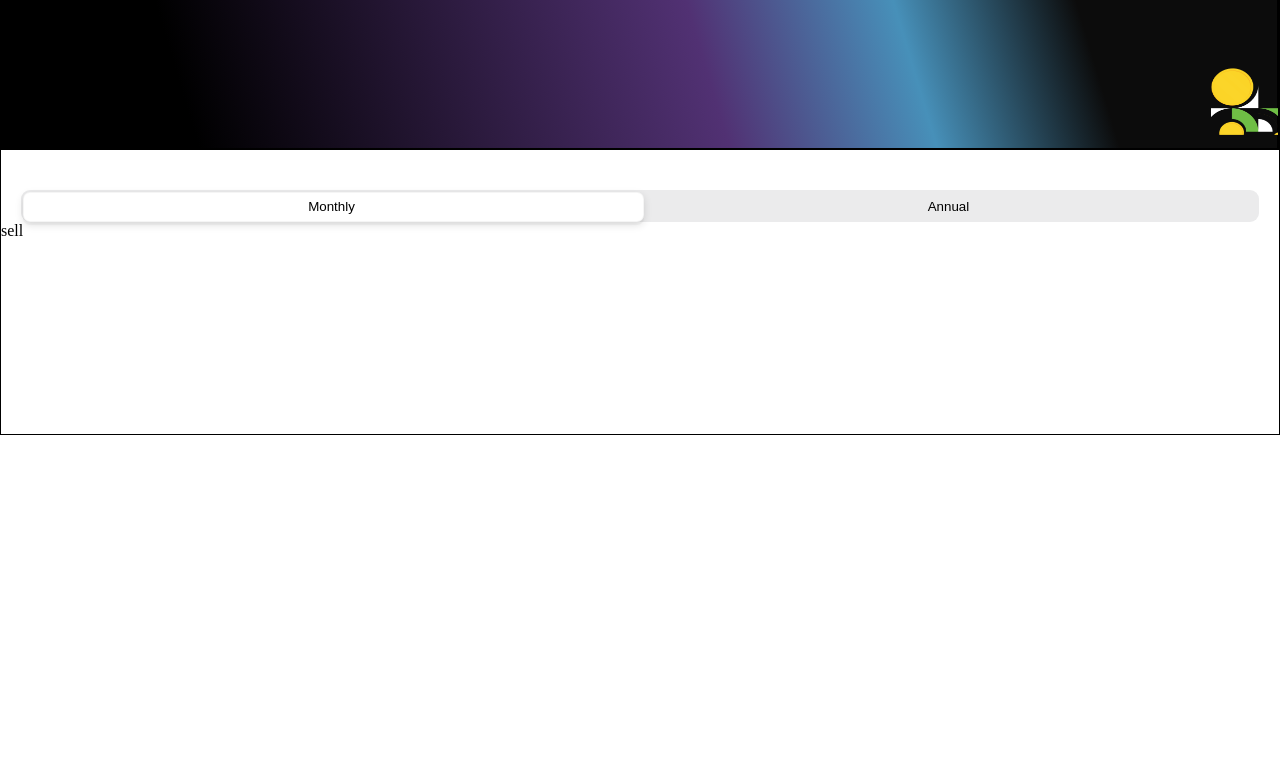
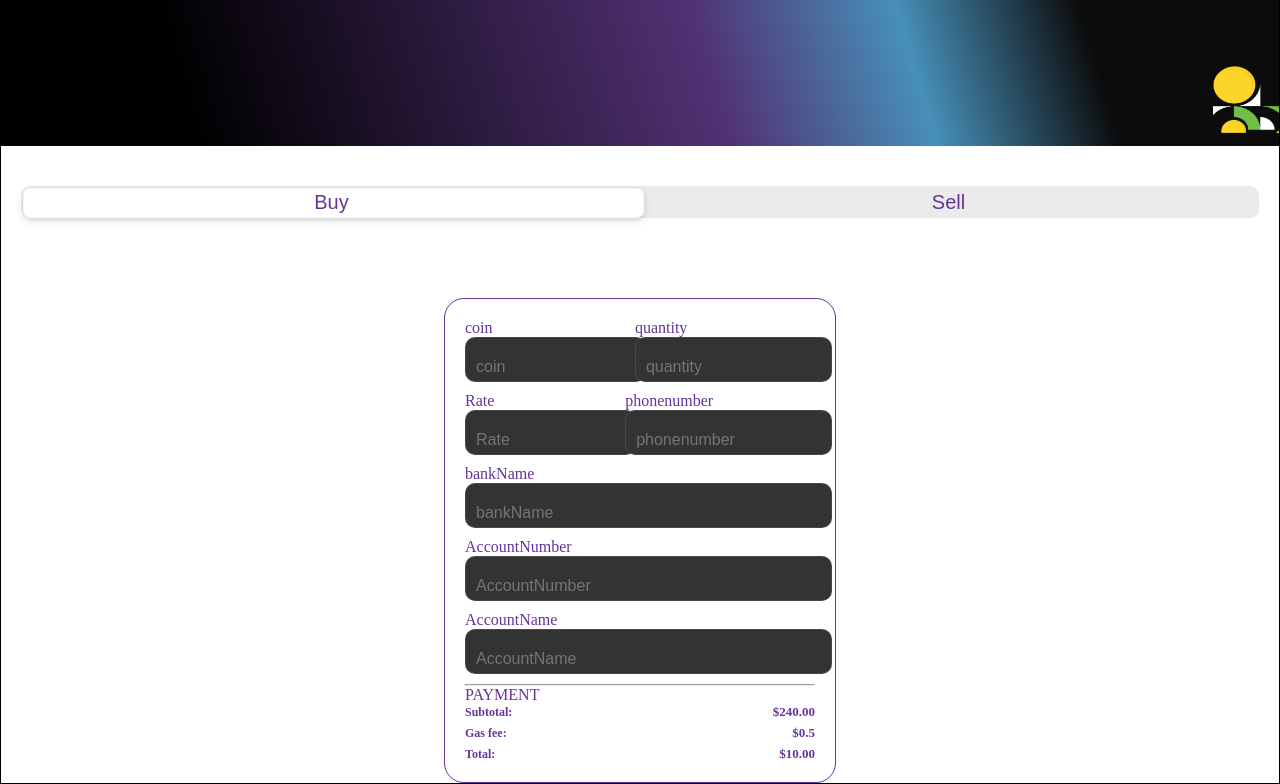
Before and after one commit to Boiderah/Chbit, a React (Vite) app in the folder Client/: page /sell in a window 1280 px wide. Shown: the part 367-1151 px from the top of the page. Before the commit the page ends 802 px from the top, so only its background shows below. Built offline with nearby package versions, Linux system fonts and the light colour scheme.

Commit message:
homenavbar

```diff
--- a/Client/package.json
+++ b/Client/package.json
@@ -11,6 +11,7 @@
   },
   "dependencies": {
     "axios": "^1.6.8",
+    "hamburger-react": "^2.5.0",
     "react": "^18.2.0",
     "react-dom": "^18.2.0",
     "react-router-dom": "^6.22.3"
--- a/Client/src/Component/Footer.jsx
+++ b/Client/src/Component/Footer.jsx
@@ -5,7 +5,7 @@ import linkin from "../assets/Res/linkin.png";
 import instagram from "../assets/Res/instagram.png";
 import twitter from "../assets/Res/twitter.png";
 import appstore from "../assets/Res/appstore.png";
-import Link from "../assets/Res/link.png";
+import link from "../assets/Res/link.png";
 
 const Footer = () => {
   return (
@@ -57,7 +57,7 @@ const Footer = () => {
         <div className="appstore">
           <div className="appstorei">
             <img src={appstore} alt="" />
-            <img src={Link} alt="" />
+            <img src={link} alt="" />
           </div>
         </div>
 
--- a/Client/src/Component/Sell.css
+++ b/Client/src/Component/Sell.css
@@ -0,0 +1,98 @@
+.buycont{
+    display: flex;
+    align-items: center;
+    justify-content: center;
+}
+.buyform {
+    display: flex;
+    flex-direction: column;
+    gap: 10px;
+    max-width: 350px;
+    padding: 20px;
+    border-radius: 20px;
+    position: relative;
+    background-color: #fff;
+    color: #639;
+    border: 1px solid #639;
+  }
+  .buyform .flex {
+    display: flex;
+    justify-content: center;
+    align-items: center;
+    width: 100%;
+    gap: 6px;
+  }
+
+  .buyform .form label {
+      position: relative;
+  }
+
+.buyform label .input {
+    background-color: #333;
+    color: #fff;
+    width: 100%;
+    padding: 20px 05px 05px 10px;
+    outline: 0;
+    border: 1px solid rgba(105, 105, 105, 0.397);
+    border-radius: 10px;
+  }
+
+  .buyform label .input + span {
+    color: #639;
+    position: absolute;
+    left: 10px;
+    top: 0px;
+    font-size: 0.9em;
+    cursor: text;
+    transition: 0.3s ease;
+  }
+
+  .buyform label .input:placeholder-shown + span {
+      top: 12.5px;
+      font-size: 0.9em;
+    }
+
+    .buyform label .input:focus + span,
+    .buyform label .input:valid + span {
+    color: #639;
+    top: 0px;
+    font-size: 0.7em;
+    font-weight: 600;
+  }
+
+  .buyform .input {
+    font-size: medium;
+  }
+
+
+  @keyframes pulse {
+      from {
+          transform: scale(0.9);
+          opacity: 1;
+        }
+
+    to {
+        transform: scale(1.8);
+        opacity: 0;
+    }
+}
+.payments .details {
+    display: grid;
+    grid-template-columns: 10fr 1fr;
+    padding: 0px;
+    gap: 5px;
+  }
+
+  .payments .details span:nth-child(odd) {
+    font-size: 12px;
+    font-weight: 600;
+    color: #639;
+    margin: auto auto auto 0;
+  }
+
+  .payments .details span:nth-child(even) {
+    font-size: 13px;
+    font-weight: 600;
+    color: #639;
+    margin: auto 0 auto auto;
+  }
--- a/Client/src/Component/Sell.jsx
+++ b/Client/src/Component/Sell.jsx
@@ -1,7 +1,90 @@
 import React from "react";
+import "./Sell.css";
+const Sell = () => {
+  return (
+    <div className="buycont">
+    <form className="buyform">
+      <div className="flex">
+        <label>
+          <span>coin</span>
+          <input className="input" type="text" placeholder="coin" required />
+        </label>
 
-const Sell = () => {
-  return <div>sell</div>;
+        <label>
+          <span>quantity</span>
+          <input
+            className="input"
+            type="text"
+            placeholder="quantity"
+            required
+          />
+        </label>
+      </div>
+      <div className="flex">
+        <label>
+          <span>Rate</span>
+          <input className="input" type="text" placeholder="Rate" required />
+        </label>
+
+        <label>
+          <span>phonenumber</span>
+          <input
+            className="input"
+            type="text"
+            placeholder="phonenumber"
+            required
+          />
+        </label>
+      </div>
+
+      <label>
+        <span>bankName</span>
+        <input
+          className="input"
+          type="text"
+          placeholder="bankName"
+          required
+        />
+      </label>
+
+      <label>
+        <span>AccountNumber</span>
+        <input
+          className="input"
+          type="text"
+          placeholder="AccountNumber"
+          required
+        />
+      </label>
+
+      <label>
+        <span>AccountName</span>
+        <input
+          className="input"
+          type="text"
+          placeholder="AccountName"
+          required
+        />
+      </label>
+
+      <div>
+        <hr />
+        <div className="payments">
+          <span>PAYMENT</span>
+          <div className="details">
+            <span>Subtotal:</span>
+            <span>$240.00</span>
+            <span>Gas fee:</span>
+            <span>$0.5</span>
+            <span>Total:</span>
+            <span>$10.00</span>
+          </div>
+        </div>
+      </div>
+    </form>
+  </div>
+  );
+
 };
 
 export default Sell;
--- a/Client/src/Pages/HomePage/Home.css
+++ b/Client/src/Pages/HomePage/Home.css
@@ -1,7 +1,7 @@
 #homepage {
   /* display: flex; */
   border: 1px solid black;
-  height: 100vh;
+  /* height: 100vh; */
 }
 #homepage .homepgnavb {
   display: flex;
@@ -54,12 +54,12 @@
   display: flex;
   justify-content: center;
   align-items: center;
-  border: 1px solid black;
+  /* border: 1px solid black; */
   margin-bottom: 5vh;
-  overflow-x: hidden;
+  overflow: hidden;
 }
 #homepage .p2pdesignbox1 {
-  border: 1px solid black;
+  /* border: 1px solid black; */
   display: flex;
   justify-content: center;
   align-items: center;
@@ -173,7 +173,7 @@
   padding: 2px;
   background-color: #ebebec;
   border-radius: 9px;
-  margin: 10px 20px 0px 20px;
+  margin: 10px 20px 10vh 20px;
   /* width: 100vw; */
 }
 
@@ -205,6 +205,9 @@
   flex-grow: 1;
   cursor: pointer;
   font-weight: 500;
+  color:#639;
+  font-size: 20px;
+  font-weight: 400px;
 }
 .left {
   left: 2px;
--- a/Client/src/Pages/HomePage/Home.jsx
+++ b/Client/src/Pages/HomePage/Home.jsx
@@ -8,6 +8,7 @@ import usdt from "../../assets/Res/usdt.png";
 import litecoin from "../../assets/Res/litecoin.png";
 import Buy from "../../Component/Buy";
 import Sell from "../../Component/Sell";
+import { Pivot as Hamburger } from 'hamburger-react'
 
 const Home = () => {
   const Navigate = useNavigate();
@@ -26,6 +27,12 @@ const Home = () => {
     setTrans("sell")
     Navigate("/sell")
   }
+    const  [isOpen, setOpen] = useState(false)
+    function logOut() {
+      localStorage.removeItem("token")
+      Navigate("/signin")
+    }
+
 
   return (
     <div id="homepage">
@@ -38,7 +45,18 @@ const Home = () => {
 
       <div className="head2conti">
         <img src="" alt="" />
-        <h1>weprofile</h1>
+        <Hamburger toggled ={isOpen} toggle={setOpen} />
+        {
+          isOpen? (
+            <div className="dropdown">
+              <div className="dropdown-content">
+                <div className="dropdown-item" onClick={gotobuy}>Overview</div>
+                <div className="dropdown-item" onClick={gotosell}>Change Password</div>
+                <p onClick={logOut}>  Logout</p>
+              </div>
+            </div>
+          ) : null
+        }
       </div>
       </div>
       </div>
@@ -75,7 +93,6 @@ const Home = () => {
 
         </div>
       </div>
-
       </div>
 
     {/* <div className="prod">
@@ -90,8 +107,8 @@ const Home = () => {
       </div> */}
 
   <div class="tab-container">
-      <button onClick={gotobuy} className="tab tab--1">Monthly</button>
-      <button onClick={gotosell} class="tab tab--2">Annual</button>
+      <button onClick={gotobuy} className="tab tab--1">Buy</button>
+      <button onClick={gotosell} className="tab tab--2">Sell</button>
       <div className={`indicator ${trans=="buy"?'left':"right"}`} ></div>
     </div>
     <Routes>
```
Also changed, not shown: 1 other file (tests, documents, lock files or other folders).
